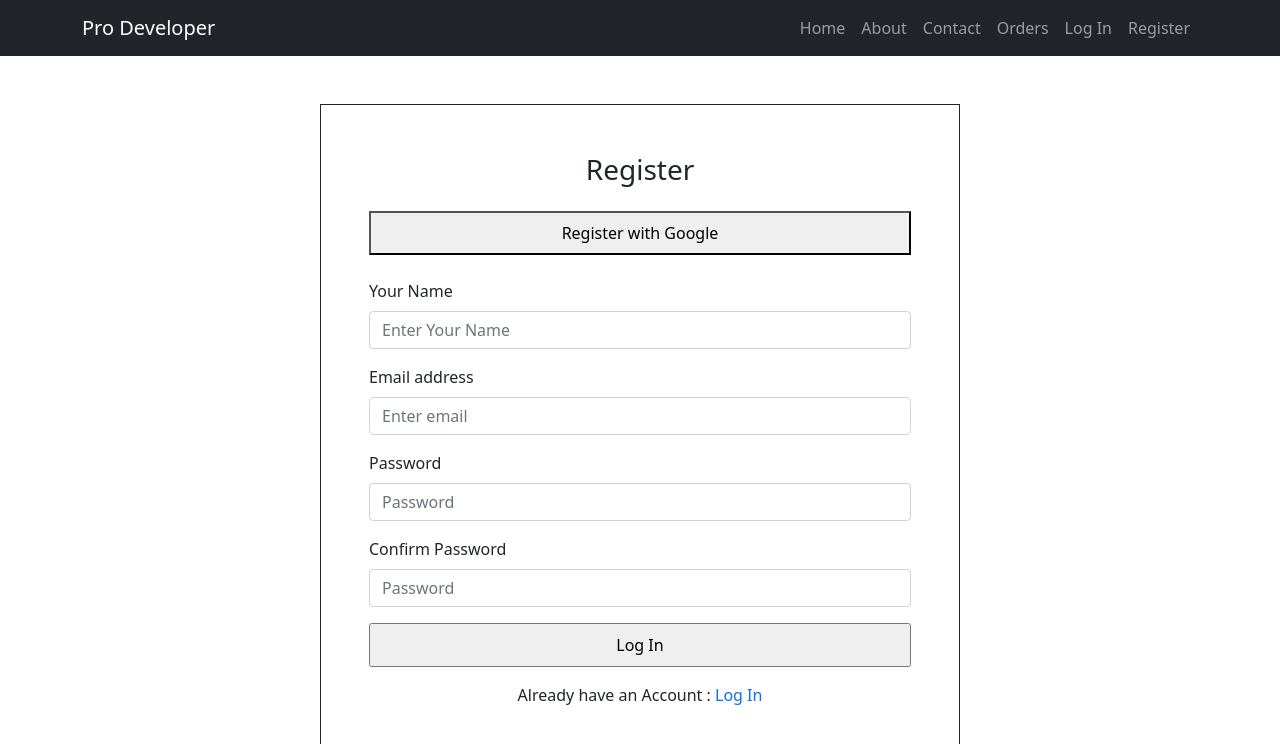
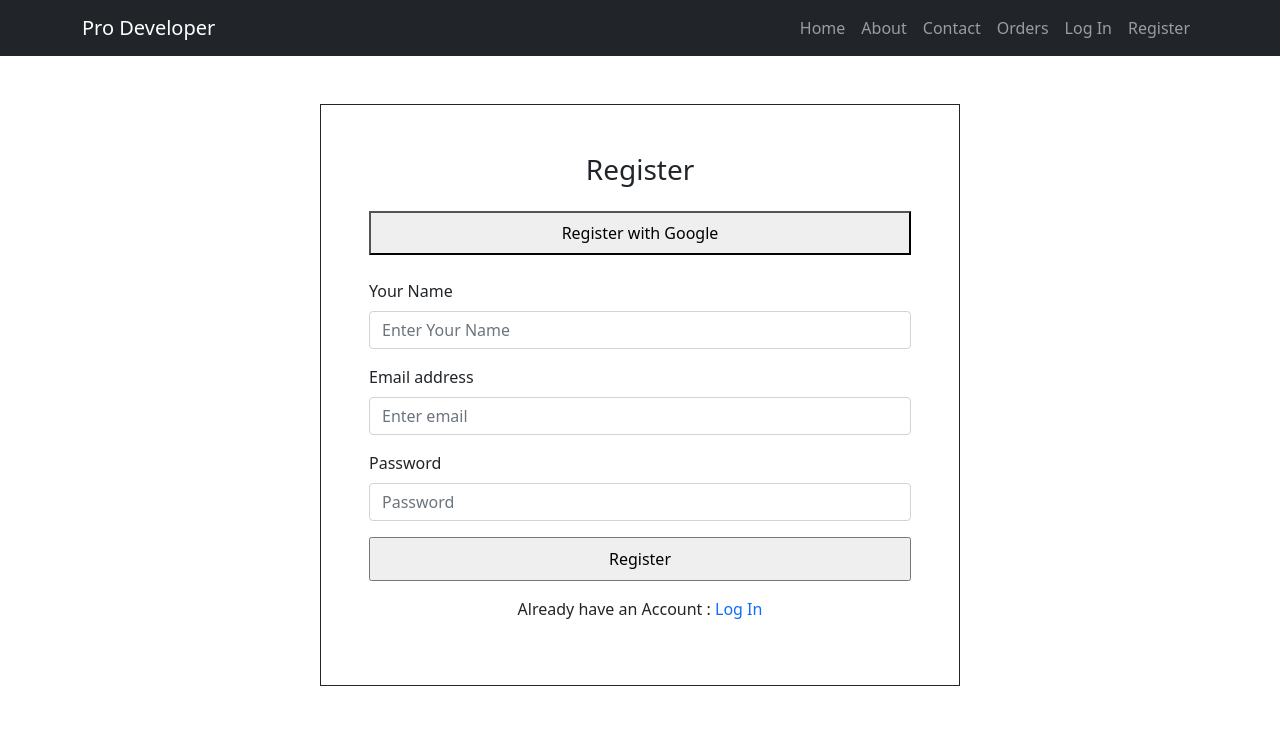
Before and after one commit to jhshakil/pro-developer, a React (Create React App) app: page /register in a window 1280 px wide. Shown: the top 744 px of the page. Built offline with nearby package versions, Linux system fonts and the light colour scheme.

Commit message:
complete login system with email and password

```diff
--- a/package.json
+++ b/package.json
@@ -11,6 +11,7 @@
     "react": "^18.0.0",
     "react-bootstrap": "^2.2.3",
     "react-dom": "^18.0.0",
+    "react-firebase-hooks": "^5.0.3",
     "react-router-dom": "^6.3.0",
     "react-scripts": "5.0.1",
     "web-vitals": "^2.1.4"
--- a/src/firebase.init.js
+++ b/src/firebase.init.js
@@ -1,5 +1,7 @@
 // Import the functions you need from the SDKs you need
 import { initializeApp } from "firebase/app";
+import { getAuth } from "firebase/auth";
+// import { getAuth } from 'firebase/auth';
 // TODO: Add SDKs for Firebase products that you want to use
 // https://firebase.google.com/docs/web/setup#available-libraries
 
@@ -15,5 +17,6 @@ const firebaseConfig = {
 
 // Initialize Firebase
 const app = initializeApp(firebaseConfig);
+const auth = getAuth(app);
 
-export default app;
+export default auth;
--- a/src/pages/Login/Login.js
+++ b/src/pages/Login/Login.js
@@ -1,19 +1,33 @@
 import React, { useRef } from 'react';
 import { Form } from 'react-bootstrap';
-import { Link } from 'react-router-dom';
+import { useSignInWithEmailAndPassword } from 'react-firebase-hooks/auth';
+import { Link, useNavigate } from 'react-router-dom';
+import auth from '../../firebase.init';
 
 const Login = () => {
     const emailRef = useRef('');
     const passwordRef = useRef('');
+    const [
+        signInWithEmailAndPassword,
+        user,
+        loading,
+        error,
+    ] = useSignInWithEmailAndPassword(auth);
+    const navigate = useNavigate()
+    if (user) {
+        navigate('/home')
+    }
     const handleSubmit = event => {
-        event.prevendDefault();
+        event.preventDefault();
         const email = emailRef.current.value;
         const password = passwordRef.current.value;
+        signInWithEmailAndPassword(email, password)
     }
     return (
-        <Form onSubmit={handleSubmit} className='container w-50 mt-5 border border-dark p-5'>
+        <div className='container w-50 mt-5 border border-dark p-5'>
             <h3 className='text-center mb-4'>Log In</h3>
             <button className='w-100 p-2 mb-4'>Login with Google</button>
+            <Form onSubmit={handleSubmit}>
                 <Form.Group className="mb-3" controlId="formGroupEmail">
                     <Form.Label>Email address</Form.Label>
                     <Form.Control ref={emailRef} type="email" placeholder="Enter email" required />
@@ -23,8 +37,9 @@ const Login = () => {
                     <Form.Control ref={passwordRef} type="password" placeholder="Password" required />
                 </Form.Group>
                 <input className='w-100 p-2' type="submit" value="Log In" />
+            </Form>
             <p className='m-3 text-center'>New to Pro Developer : <Link className='text-decoration-none' to='/register'>Create an Account</Link></p>
-        </Form>
+        </div>
     );
 };
 
--- a/src/pages/Register/Register.js
+++ b/src/pages/Register/Register.js
@@ -1,21 +1,38 @@
 import React, { useRef } from 'react';
-import { Form } from 'react-bootstrap';
-import { Link } from 'react-router-dom';
+import { Button, Form } from 'react-bootstrap';
+import { Link, useNavigate } from 'react-router-dom';
+import { useCreateUserWithEmailAndPassword } from 'react-firebase-hooks/auth';
+import auth from '../../firebase.init';
+
+
 
 const Register = () => {
+    const [
+        createUserWithEmailAndPassword,
+        user,
+        loading,
+        error,
+    ] = useCreateUserWithEmailAndPassword(auth);
+
+    const navigate = useNavigate()
+    if (user) {
+        navigate('/home')
+    }
     const emailRef = useRef('');
     const passwordRef = useRef('');
     const nameRef = useRef('');
     const handleSubmit = event => {
-        event.prevendDefault();
+        event.preventDefault();
         const email = emailRef.current.value;
         const password = passwordRef.current.value;
         const name = nameRef.current.value;
+        createUserWithEmailAndPassword(email, password);
     }
     return (
-        <Form onSubmit={handleSubmit} className='container w-50 mt-5 border border-dark p-5'>
+        <div className='container w-50 mt-5 border border-dark p-5'>
             <h3 className='text-center mb-4'>Register</h3>
             <button className='w-100 p-2 mb-4'>Register with Google</button>
+            <Form onSubmit={handleSubmit} >
                 <Form.Group className="mb-3" controlId="formGroupEmail">
                     <Form.Label>Your Name</Form.Label>
                     <Form.Control ref={nameRef} type="name" placeholder="Enter Your Name" required />
@@ -28,13 +45,16 @@ const Register = () => {
                     <Form.Label>Password</Form.Label>
                     <Form.Control ref={passwordRef} type="password" placeholder="Password" required />
                 </Form.Group>
-            <Form.Group className="mb-3" controlId="formGroupPassword">
+                {/* <Form.Group className="mb-3" controlId="formGroupPassword">
                 <Form.Label>Confirm Password</Form.Label>
                 <Form.Control ref={passwordRef} type="password" placeholder="Password" required />
-            </Form.Group>
-            <input className='w-100 p-2' type="submit" value="Log In" />
+            </Form.Group> */}
+                {/* <Button className='w-100 p-2'>Register</Button> */}
+                <input className='w-100 p-2' type="submit" value="Register" />
+
+            </Form>
             <p className='m-3 text-center'>Already have an Account : <Link className='text-decoration-none' to='/login'>Log In</Link></p>
-        </Form>
+        </div>
     );
 };
 
```
Also changed, not shown: src/pages/Shared/RequireAuth/RequireAuth.js (added, +15 -0 lines), 1 other file (tests, documents, lock files or other folders). Lines whose indentation alone changed are shown as unchanged.
